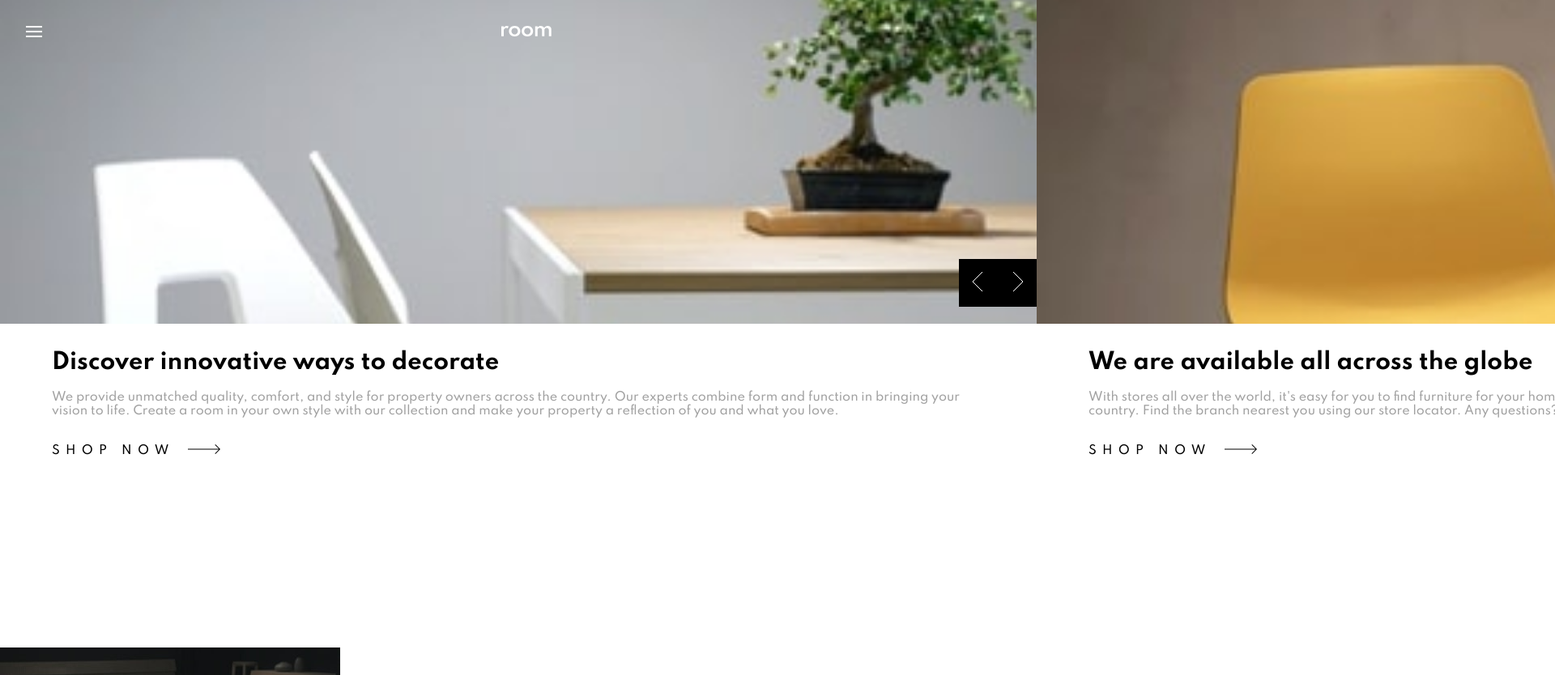
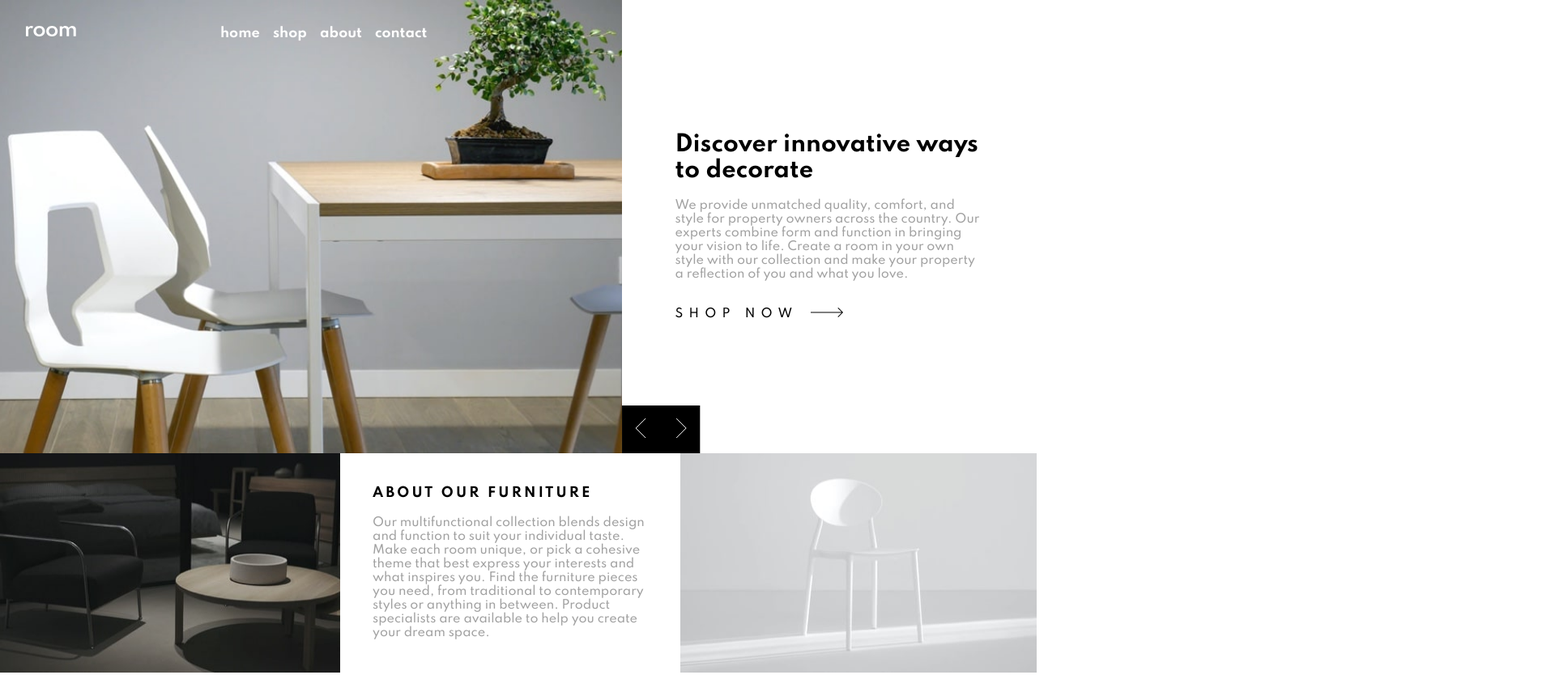
Before and after one commit to magdaszsz/Room-FrontEndMentor, a plain HTML site: page index.html in a window 1280 px wide. Shown: the top 834 px of the page at 81% size, 1920 px wide, since content can reach past the window. Drawn offline with Linux system fonts and the light colour scheme.

Commit message:
rework mobile/desktop done/only minor changes to be done

```diff
--- a/index.html
+++ b/index.html
@@ -20,11 +20,10 @@
   </head>
   <body>
     <section class="slider">
-      <main class="hero">
         <nav>
           <div class="nav__icon">
-            <img class="hamburger" src="images/icon-hamburger.svg" alt="">
-            <img class="close" src="images/icon-close.svg" alt="">
+            <img class="hamburger" src="images/icon-hamburger.svg" alt="" />
+            <img class="close" src="images/icon-close.svg" alt="" />
           </div>
           <div class="logo">
             <img src="images/logo.svg" />
@@ -36,35 +35,51 @@
             <li>contact</li>
           </ul>
         </nav>
-        <div class="controls">
-          <button class="controls-btn prev"><img src="images/icon-angle-left.svg"></button>
-          <button class="controls-btn next"><img src="images/icon-angle-right.svg"></button>
+
+      <div class="slide-1 slide">
+        <div class="slide__image">
+           <div class="slide__controls">
+          <button class="controls-btn prev">
+            <img src="images/icon-angle-left.svg" />
+          </button>
+          <button class="controls-btn next">
+            <img src="images/icon-angle-right.svg" />
+          </button>
         </div>
-      </main>
-      <div class="slide-1 slide">
-        <div class="slide-image">
-
         </div>
-        <div class="slide-body">
-          <h2 class="slide__text-header">Discover innovative ways to decorate</h2>
+        <div class="slide__body">
+          <h2 class="slide__text-header">
+            Discover innovative ways to decorate
+          </h2>
           <p>
             We provide unmatched quality, comfort, and style for property owners
-            across the country. Our experts combine form and function in bringing
-            your vision to life. Create a room in your own style with our
-            collection and make your property a reflection of you and what you
-            love.
+            across the country. Our experts combine form and function in
+            bringing your vision to life. Create a room in your own style with
+            our collection and make your property a reflection of you and what
+            you love.
           </p>
           <button class="btn">
             Shop now<span class="btn-arrow"
               ><img src="images/icon-arrow.svg"
             /></span>
           </button>
+
         </div>
       </div>
 
       <div class="slide slide-2">
-      <div class="slide-image"></div>
-      <div class="slide-body">
+        <div class="slide__image">
+          <div class="slide__controls">
+         <button class="controls-btn prev">
+           <img src="images/icon-angle-left.svg" />
+         </button>
+         <button class="controls-btn next">
+           <img src="images/icon-angle-right.svg" />
+         </button>
+       </div>
+
+        </div>
+        <div class="slide__body">
           <h2 class="slide__text-header">
             We are available all across the globe
           </h2>
@@ -82,9 +97,21 @@
         </div>
       </div>
       <div class="slide slide-3">
-      <div class="slide-image"></div>
-      <div class="slide-body">
-        <h2 class="slide__text-header">Manufactured with the best materials</h2>
+        <div class="slide__image">
+          <div class="slide__controls">
+         <button class="controls-btn prev">
+           <img src="images/icon-angle-left.svg" />
+         </button>
+         <button class="controls-btn next">
+           <img src="images/icon-angle-right.svg" />
+         </button>
+       </div>
+
+        </div>
+        <div class="slide__body">
+          <h2 class="slide__text-header">
+            Manufactured with the best materials
+          </h2>
           <p>
             Our modern furniture store provide a high level of quality. Our
             company has invested in advanced technology to ensure that every
@@ -98,42 +125,8 @@
             /></span>
           </button>
         </div>
-      </div>
+
     </section>
-
-
-
-
-
-
-
-
-
-
-
-
-
-
-
-
-
-
-
-
-
-
-
-
-
-
-
-
-
-
-
-
-
-
     <section class="about">
       <img class="about__image" src="images/image-about-dark.jpg" />
       <div class="about__text">
--- a/script.js
+++ b/script.js
@@ -5,8 +5,8 @@ navToggle.addEventListener("click", () => {
   menu.classList.toggle("show");
 });
 
-const previous = document.querySelector(".prev");
-const next = document.querySelector(".next");
+const previous = document.querySelectorAll(".prev");
+const next = document.querySelectorAll(".next");
 
 // positioning the slides
 
@@ -19,18 +19,20 @@ let counter = 0;
 
 // moving the slides
 
-previous.addEventListener("click", () => {
+previous.forEach(btn => {
+  btn.addEventListener("click", () => {
   counter--;
   if (counter < 0) counter = slides.length - 1;
   slides.forEach((slide) => {
     slide.style.transform = `translateX(-${counter * 100}%)`;
   });
-});
+})});
 
-next.addEventListener("click", () => {
+next.forEach(btn => {
+  btn.addEventListener("click", () => {
   counter++;
   if (counter >= slides.length) counter = 0;
   slides.forEach((slide) => {
     slide.style.transform = `translateX(-${counter * 100}%)`;
   });
-});
+})});
--- a/style.css
+++ b/style.css
@@ -1,8 +1,10 @@
 * {
-  box-sizing: border-box;
+  -webkit-box-sizing: border-box;
+          box-sizing: border-box;
   margin: 0;
   padding: 0;
 }
+
 
 :root {
   --d-gray: hsl(0, 0%, 63%);
@@ -12,48 +14,53 @@
   --spartan: "Spartan", sans-serif;
 }
 
+body {
+  overflow-x: hidden;
+  font-family: var(--spartan);
+}
+
+.slider {
+  position: relative;
+  height: 100vh;
+  width: 100vw;
+  overflow: hidden;
+}
+
 
 nav {
+  display: -webkit-box;
+  display: -ms-flexbox;
   display: flex;
-  align-items: center;
-  justify-content: space-between;
+  -webkit-box-align: center;
+      -ms-flex-align: center;
+          align-items: center;
+  -webkit-box-pack: justify;
+      -ms-flex-pack: justify;
+          justify-content: space-between;
   padding: 2rem;
   position: absolute;
   top: 0;
   left: 0;
   width: 100%;
-  transition: all .5s ease-in;
+  -webkit-transition: all 0.5s ease-in;
+  -o-transition: all 0.5s ease-in;
+  transition: all 0.5s ease-in;
+  z-index: 1100;
 }
 
 .nav__list {
   display: none;
   list-style-type: none;
-  transition: all .7s ease-in;
+  -webkit-transition: all 0.7s ease-in;
+  -o-transition: all 0.7s ease-in;
+  transition: all 0.7s ease-in;
 }
 
-.nav__list li  {
+.nav__list li {
   margin-left: 1rem;
   cursor: pointer;
   font-weight: bold;
   position: relative;
-}
-
-.nav__list li::after {
-  content: '';
-  position: absolute;
-  top: 1.5rem;
-  left: 0;
-  width: 100%;
-  height: 2px;
-  background: black;
-  transition: all .4s ease-in;
-  transform: scaleX(0);
-  //transform-origin: center center;
-}
-
-
-nav.show .nav__list {
-  display: flex;
 }
 
 .logo {
@@ -62,11 +69,25 @@ nav.show .nav__list {
 
 .nav__icon {
   cursor: pointer;
-  justify-self: self-start;
+  -ms-grid-column-align: self-start;
+      justify-self: self-start;
+}
+
+img {
+  max-width: 100%;
+  margin: 0 auto;
 }
 
 .close {
   display: none;
+}
+
+/* with show class */
+
+nav.show .nav__list {
+  display: -webkit-box;
+  display: -ms-flexbox;
+  display: flex;
 }
 
 nav.show {
@@ -83,35 +104,24 @@ nav.show .close {
   display: block;
 }
 
-img {
-  max-width: 100%;
-  margin: 0 auto;
-}
 
-body {
-  font-family: var(--spartan);
-}
 
-.hero {
-  height: 100vh;
-  z-index: 1000;
-}
+
+
 .slide-1,
 .slide-2,
 .slide-3 {
   position: absolute;
   top: 0;
   width: 100vw;
-  z-index: -10;
-  transition: all .4s ease-in;
-}
-
-body {
-  overflow: hidden;
+  z-index: 1000;
+  -webkit-transition: all 0.4s ease-in;
+  -o-transition: all 0.4s ease-in;
+  transition: all 0.4s ease-in;
 }
 
 
-.slide-image {
+.slide__image {
   background-repeat: no-repeat;
   background-position: center;
   background-size: cover;
@@ -119,25 +129,23 @@ body {
   height: 50vh;
 }
 
-.slide-1 .slide-image {
+.slide-1 .slide__image {
   background-image: url(images/mobile-image-hero-1.jpg);
-
 }
 
-.slide-2 .slide-image {
+.slide-2 .slide__image {
   background-image: url(images/mobile-image-hero-2.jpg);
 }
 
-
-
-.slide-3 .slide-image {
+.slide-3 .slide__image {
   background-image: url(images/mobile-image-hero-3.jpg);
 }
 
-.controls {
+.slide__controls {
   position: absolute;
   right: 0;
-  top: 40vh;
+  bottom: 0;
+
   background-color: black;
 }
 
@@ -149,8 +157,12 @@ body {
   margin: 0;
 }
 
+.btn-arrow {
+  margin-left: 1rem;
+}
+
 .about__text,
-.slide-body {
+.slide__body {
   width: 90%;
   margin: 0 auto;
   padding: 2em 0;
@@ -166,13 +178,8 @@ body {
   margin-top: 2rem;
 }
 
-.btn-arrow {
-  margin-left: 1rem;
-}
-
 p {
   color: var(--d-gray);
-  //line-height: 1.7rem;
   font-size: 0.9rem;
 }
 
@@ -191,3 +198,115 @@ p {
 .slide__text-header {
   font-size: 1.7rem;
 }
+
+@media (min-width: 850px) {
+
+  .about {
+    display: -webkit-box;
+    display: -ms-flexbox;
+    display: flex;
+  }
+
+    .about__text {
+    padding: 2.5rem;
+  }
+
+  .hamburger {
+    display: none;
+  }
+
+  .logo {
+    margin-left: 0;
+  }
+
+  .nav__list {
+    display: -webkit-box;
+    display: -ms-flexbox;
+    display: flex;
+    color: white;
+  }
+  nav {
+    position: relative;
+  }
+
+  .nav__list li::after {
+    content: "";
+    position: absolute;
+    top: 1.5rem;
+    left: 0;
+    width: 100%;
+    height: 2px;
+    background: white;
+    -webkit-transition: all 0.4s ease-in;
+    -o-transition: all 0.4s ease-in;
+    transition: all 0.4s ease-in;
+    -webkit-transform: scaleX(0);
+        -ms-transform: scaleX(0);
+            transform: scaleX(0);
+    -webkit-transform-origin: center center;
+        -ms-transform-origin: center center;
+            transform-origin: center center;
+  }
+
+  .nav__list li:hover .nav__list li::after {
+    -webkit-transform: scaleX(1);
+        -ms-transform: scaleX(1);
+            transform: scaleX(1);
+  }
+
+  .nav__list {
+    position: absolute;
+
+    left: 20%;
+  }
+
+  .slider {
+  height: 70vh;
+}
+
+  .slide-1,
+  .slide-2,
+  .slide-3 {
+    display: -ms-grid;
+    display: grid;
+    -ms-grid-columns: 3fr 2fr;
+    grid-template-columns: 3fr 2fr;
+    height: 70vh;
+}
+
+  .slide__body {
+    -ms-grid-column: 2;
+    -ms-grid-column-span: 1;
+    grid-column: 2 / 3;
+    height: 100%;
+    display: grid;
+    place-content: center;
+    padding: 0 2.5em;
+  }
+
+  .slide__image {
+    -ms-grid-column: 1;
+    -ms-grid-column-span: 1;
+    grid-column: 1 / 2;
+    height: 100%;
+  }
+
+   .slide__controls {
+    -webkit-transform: translateX(100%);
+        -ms-transform: translateX(100%);
+            transform: translateX(100%);
+  }
+
+   .slide-1 .slide__image {
+    background-image: url(images/desktop-image-hero-1.jpg);
+  }
+
+  .slide-2 .slide__image {
+    background-image: url(images/desktop-image-hero-2.jpg);
+  }
+
+  .slide-3 .slide__image {
+    background-image: url(images/desktop-image-hero-3.jpg);
+  }
+
+}
```
Lines whose indentation alone changed are shown as unchanged.
